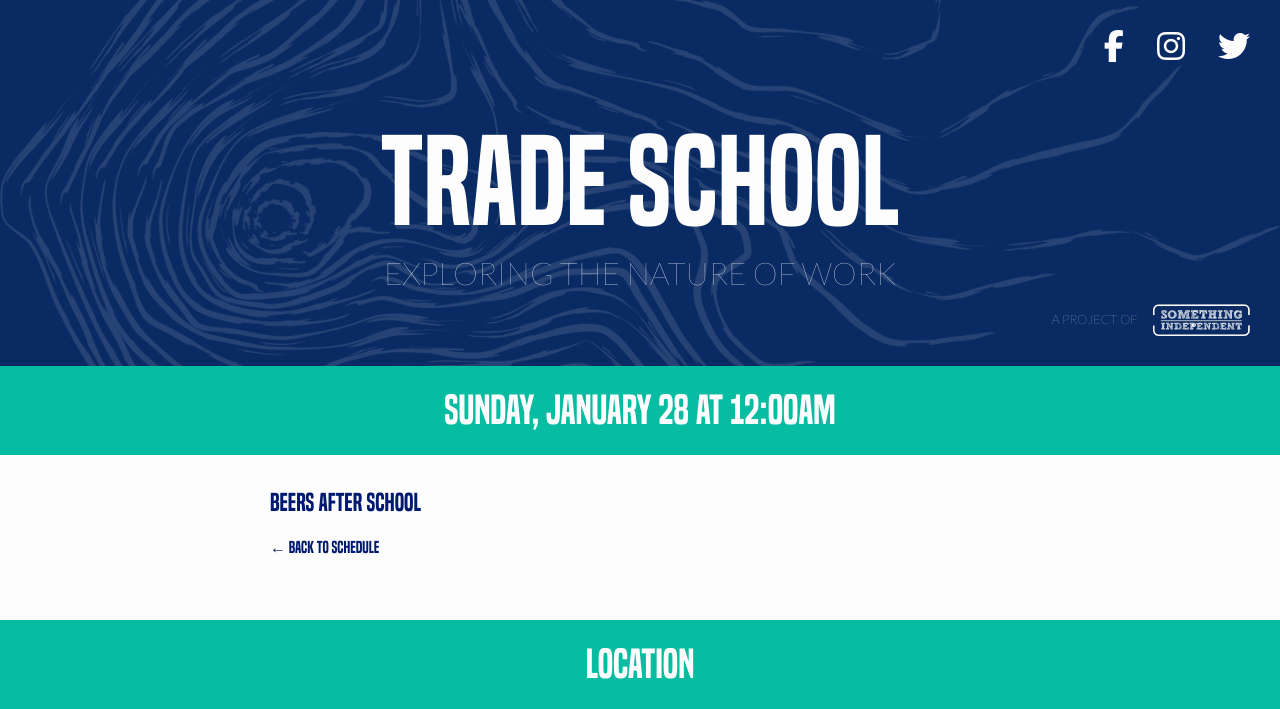
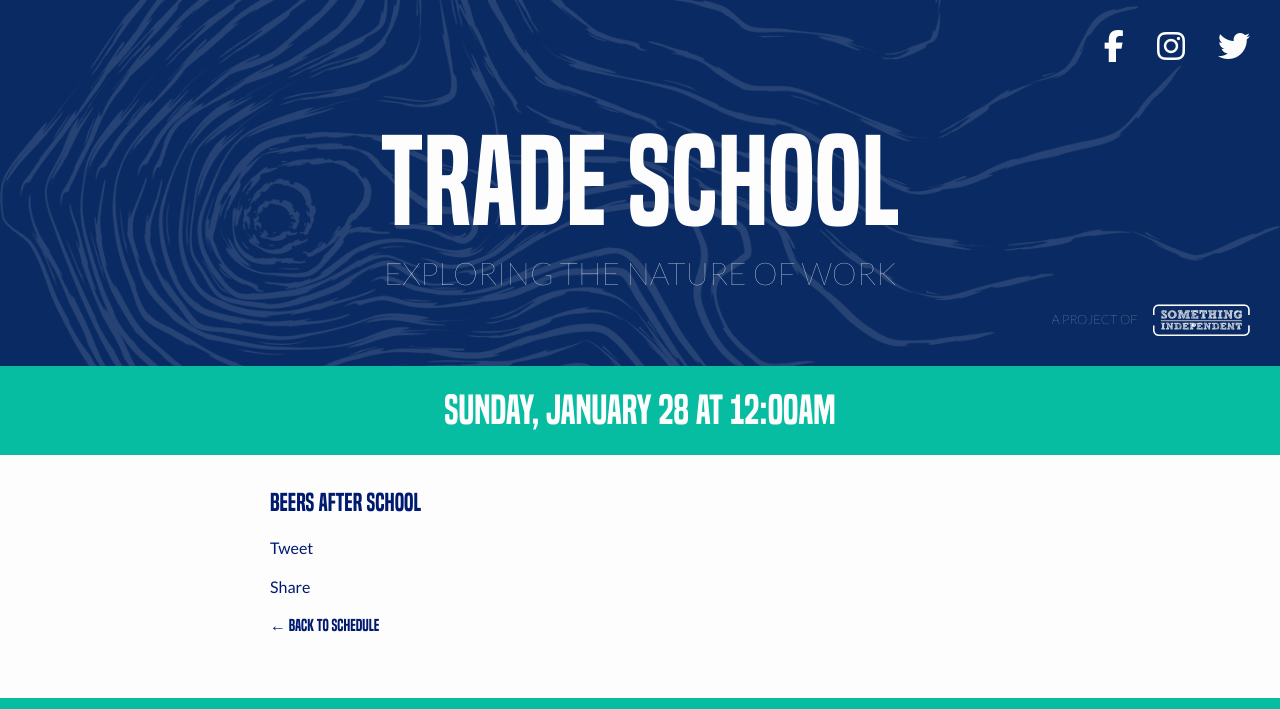
Before and after one commit to somethingindependent/tradeschool, a Jekyll site: the page built from _talks/beers-after-school.md, in a window 1280 px wide. Shown: the top 709 px of the page. Built offline with Jekyll 4.4.1, drawn with Linux system fonts in a browser that asks for light colours; nearby versions of some CDN libraries; comment, search, counter and statistics services are not loaded; grey boxes are pictures that could not be loaded.

Commit message:
Add tweet/share buttons on session pages

```diff
--- a/_layouts/talk.html
+++ b/_layouts/talk.html
@@ -2,12 +2,29 @@
 layout: default
 exclude_tagline: true
 ---
+
+<div id="fb-root"></div>
+<script>(function(d, s, id) {
+  var js, fjs = d.getElementsByTagName(s)[0];
+  if (d.getElementById(id)) return;
+  js = d.createElement(s); js.id = id;
+  js.src = 'https://connect.facebook.net/en_US/sdk.js#xfbml=1&version=v2.11';
+  fjs.parentNode.insertBefore(js, fjs);
+}(document, 'script', 'facebook-jssdk'));</script>
 
 <h1 class="content-section-header">{{ page.date | date: "%A, %B %d at %-I:%M%P" }}</h1>
 <div class="wrapper">
   <section class="content-section">
     <h2>{{ page.title }}</h2>
     {{ page.content }}
+    <div class="social-buttons">
+      <div class="social-button">
+        <a href="https://twitter.com/share?ref_src=twsrc%5Etfw" class="twitter-share-button" data-size="large" data-hashtags="tradeschool" data-related="somethindindpt" data-dnt="true" data-show-count="false">Tweet</a><script async src="https://platform.twitter.com/widgets.js" charset="utf-8"></script>
+      </div>
+      <div class="social-button">
+        <div class="fb-share-button" data-href="http://trade-school.co/" data-layout="button" data-size="large" data-mobile-iframe="true"><a class="fb-xfbml-parse-ignore" target="_blank" href="https://www.facebook.com/sharer/sharer.php?u=http%3A%2F%2Ftrade-school.co%2F&amp;src=sdkpreparse">Share</a></div>
+      </div>
+    </div>
     <h4><a href="{{ "/" | relative_url }}#schedule">&larr; back to schedule</a></h4>
   </section>
 </div>
--- a/_sass/minima/_layout.scss
+++ b/_sass/minima/_layout.scss
@@ -366,6 +366,11 @@
   line-height: 1;
 }
 
+.social-button {
+  display: block;
+  margin: $spacing-unit / 2 auto;
+}
+
 .calendar-button, .calendar-button:hover, .calendar-button:active, .calendar-button:visited {
   display: block;
   font-family: $heading-font-family;
```
